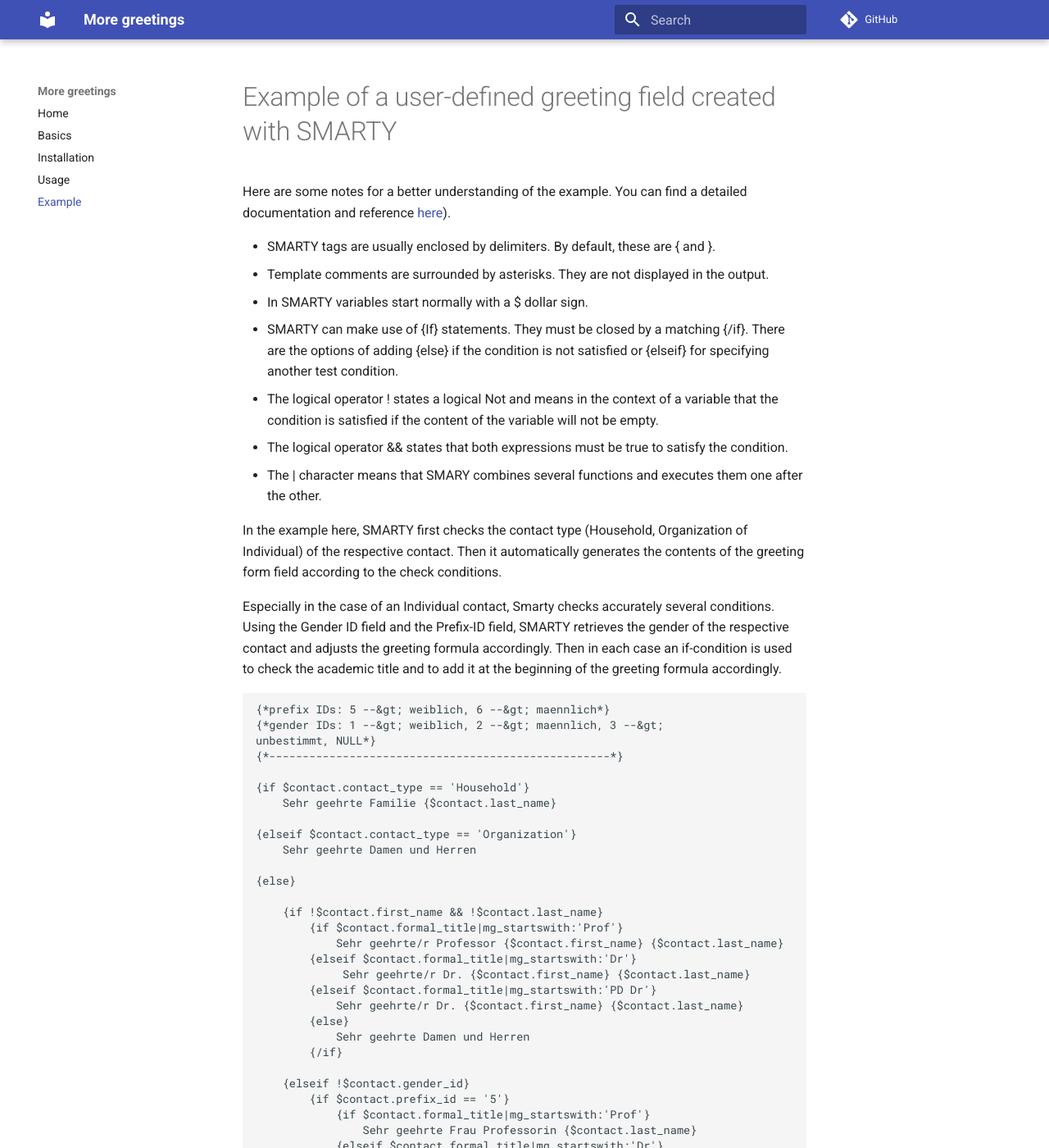
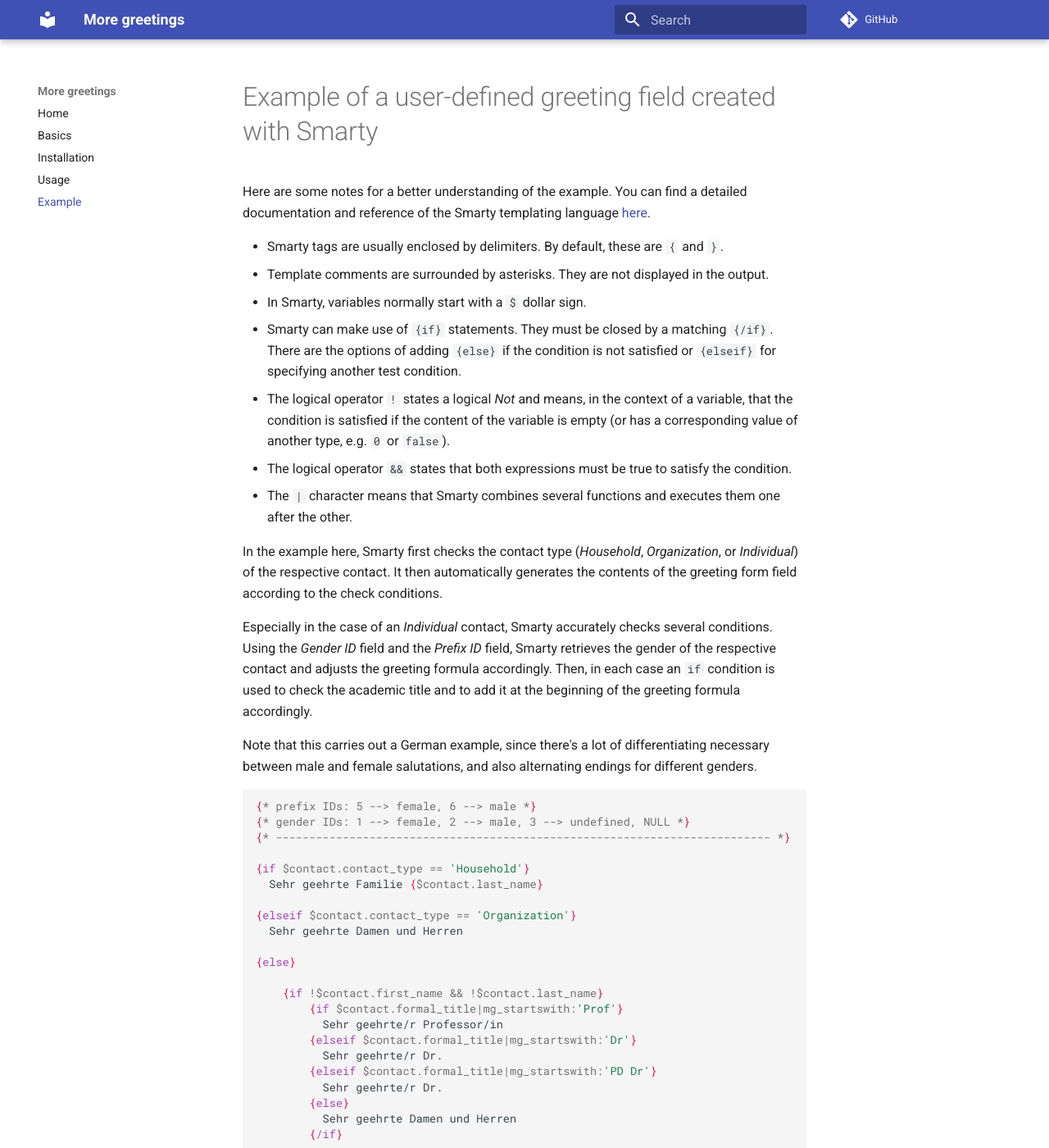
Before and after one commit to systopia/de.systopia.moregreetings, an MkDocs documentation site: the page built from docs/example.md, in a window 1280 px wide and 1400 px high. Shown: the whole window at 82% size. Built offline with MkDocs 1.6.1 and Material for MkDocs 9.7.7, drawn with Linux system fonts in a browser that asks for light colours; comment, search, counter and statistics services are not loaded; some of the changed text lies outside the part shown.

Commit message:
[#25] Formatting and wording of new documentation

````diff
--- a/docs/example.md
+++ b/docs/example.md
@@ -1,118 +1,138 @@
-# Example of a user-defined greeting field created with SMARTY
+# Example of a user-defined greeting field created with Smarty
 
-Here are some notes for a better understanding of the example. You can find a detailed documentation and reference [here](https://www.smarty.net)).
+Here are some notes for a better understanding of the example. You can find a
+detailed documentation and reference of the Smarty templating
+language [here](https://www.smarty.net).
 
-- SMARTY tags are usually enclosed by delimiters. By default, these are { and }.
-- Template comments are surrounded by asterisks. They are not displayed in the output.
-- In SMARTY variables start normally with a $ dollar sign.
-- SMARTY can make use of {If} statements. They must be closed by a matching {/if}. There are the options of adding {else} if the condition is not satisfied or {elseif} for specifying another test condition.
-- The logical operator ! states a logical Not and means in the context of a variable that the condition is satisfied if the content of the variable will not be empty.
-- The logical operator && states that both expressions must be true to satisfy the condition.
-- The | character means that SMARY combines several functions and executes them one after the other.
+- Smarty tags are usually enclosed by delimiters. By default, these are `{`
+  and `}`.
+- Template comments are surrounded by asterisks. They are not displayed in the
+  output.
+- In Smarty, variables normally start with a `$` dollar sign.
+- Smarty can make use of `{if}` statements. They must be closed by a matching
+  `{/if}`. There are the options of adding `{else}` if the condition is not
+  satisfied or `{elseif}` for specifying another test condition.
+- The logical operator `!` states a logical *Not* and means, in the context of a
+  variable, that the condition is satisfied if the content of the variable is
+  empty (or has a corresponding value of another type, e.g. `0` or `false`).
+- The logical operator `&&` states that both expressions must be true to satisfy
+  the condition.
+- The `|` character means that Smarty combines several functions and executes
+  them one after the other.
 
-In the example here, SMARTY first checks the contact type (Household, Organization of Individual) of the respective contact. Then it automatically generates the contents of the greeting form field according to the check conditions.
+In the example here, Smarty first checks the contact type (*Household*,
+*Organization*, or *Individual*) of the respective contact. It then
+automatically generates the contents of the greeting form field according to the
+check conditions.
 
-Especially in the case of an Individual contact, Smarty checks accurately several conditions. Using the Gender ID field and the Prefix-ID field, SMARTY retrieves the gender of the respective contact and adjusts the greeting formula accordingly. Then in each case an if-condition is used to check the academic title and to add it at the beginning of the greeting formula accordingly.
+Especially in the case of an *Individual* contact, Smarty accurately checks
+several conditions. Using the *Gender ID* field and the *Prefix ID* field,
+Smarty retrieves the gender of the respective contact and adjusts the greeting
+formula accordingly. Then, in each case an `if` condition is used to check the
+academic title and to add it at the beginning of the greeting formula
+accordingly.
 
-```
-{*prefix IDs: 5 --&gt; weiblich, 6 --&gt; maennlich*}
-{*gender IDs: 1 --&gt; weiblich, 2 --&gt; maennlich, 3 --&gt;
-unbestimmt, NULL*}
-{*---------------------------------------------------*}
+Note that this carries out a German example, since there's a lot of
+differentiating necessary between male and female salutations, and also
+alternating endings for different genders.
+
+```smarty
+{* prefix IDs: 5 --> female, 6 --> male *}
+{* gender IDs: 1 --> female, 2 --> male, 3 --> undefined, NULL *}
+{* -------------------------------------------------------------------------- *}
 
 {if $contact.contact_type == 'Household'}
-    Sehr geehrte Familie {$contact.last_name}
+  Sehr geehrte Familie {$contact.last_name}
 
 {elseif $contact.contact_type == 'Organization'}
-    Sehr geehrte Damen und Herren
+  Sehr geehrte Damen und Herren
 
 {else}
 
     {if !$contact.first_name && !$contact.last_name}
         {if $contact.formal_title|mg_startswith:'Prof'}
-            Sehr geehrte/r Professor {$contact.first_name} {$contact.last_name}
+          Sehr geehrte/r Professor/in
         {elseif $contact.formal_title|mg_startswith:'Dr'}
-      	     Sehr geehrte/r Dr. {$contact.first_name} {$contact.last_name}
+          Sehr geehrte/r Dr.
         {elseif $contact.formal_title|mg_startswith:'PD Dr'}
-            Sehr geehrte/r Dr. {$contact.first_name} {$contact.last_name}
+          Sehr geehrte/r Dr.
         {else}
-            Sehr geehrte Damen und Herren
+          Sehr geehrte Damen und Herren
         {/if}
 
     {elseif !$contact.gender_id}
         {if $contact.prefix_id == '5'}
             {if $contact.formal_title|mg_startswith:'Prof'}
-                Sehr geehrte Frau Professorin {$contact.last_name}
+              Sehr geehrte Frau Professorin {$contact.last_name}
             {elseif $contact.formal_title|mg_startswith:'Dr'}
-                Sehr geehrte Frau Dr. {$contact.last_name}
+              Sehr geehrte Frau Dr. {$contact.last_name}
             {elseif $contact.formal_title|mg_startswith:'PD Dr'}
-                Sehr geehrte Frau Dr. {$contact.last_name}
+              Sehr geehrte Frau Dr. {$contact.last_name}
             {else}
-               Sehr geehrte Frau {$contact.formal_title} {$contact.last_name}
-        {/if}
-
-	      {elseif $contact.prefix_id == '6'}
-            {if $contact.formal_title|mg_startswith:'Prof'}
-                Sehr geehrter Herr Professor {$contact.last_name}
-            {elseif $contact.formal_title|mg_startswith:'Dr'}
-                Sehr geehrter Herr Dr. {$contact.last_name}
-            {elseif $contact.formal_title|mg_startswith:'PD Dr'}
-                Sehr geehrte Herr Dr. {$contact.last_name}
-            {else}
-                Sehr geehrter Herr {$contact.formal_title} {$contact.last_name}
+              Sehr geehrte Frau {$contact.formal_title} {$contact.last_name}
             {/if}
 
-	      {else}
+        {elseif $contact.prefix_id == '6'}
             {if $contact.formal_title|mg_startswith:'Prof'}
-                Sehr geehrte/r Professor/in {$contact.first_name}
-{$contact.last_name}
+              Sehr geehrter Herr Professor {$contact.last_name}
             {elseif $contact.formal_title|mg_startswith:'Dr'}
-                Sehr geehrte/r Dr. {$contact.first_name} {$contact.last_name}
+              Sehr geehrter Herr Dr. {$contact.last_name}
             {elseif $contact.formal_title|mg_startswith:'PD Dr'}
-                Sehr geehrte/r Dr. {$contact.first_name} {$contact.last_name}
+              Sehr geehrter Herr Dr. {$contact.last_name}
             {else}
-                Sehr geehrte/r {$contact.formal_title} {$contact.first_name}
-{$contact.last_name}
+              Sehr geehrter Herr {$contact.formal_title} {$contact.last_name}
+            {/if}
+
+        {else}
+            {if $contact.formal_title|mg_startswith:'Prof'}
+              Sehr geehrte/r Professor/in {$contact.first_name} {$contact.last_name}
+            {elseif $contact.formal_title|mg_startswith:'Dr'}
+              Sehr geehrte/r Dr. {$contact.first_name} {$contact.last_name}
+            {elseif $contact.formal_title|mg_startswith:'PD Dr'}
+              Sehr geehrte/r Dr. {$contact.first_name} {$contact.last_name}
+            {else}
+              Sehr geehrte/r {$contact.formal_title} {$contact.first_name} {$contact.last_name}
             {/if}
         {/if}
 
     {elseif $contact.gender_id == '1'}
         {if $contact.formal_title|mg_startswith:'Prof'}
-            Sehr geehrte Frau Professorin {$contact.last_name}
+          Sehr geehrte Frau Professorin {$contact.last_name}
         {elseif $contact.formal_title|mg_startswith:'Dr'}
-            Sehr geehrte Frau Dr. {$contact.last_name}
+          Sehr geehrte Frau Dr. {$contact.last_name}
         {elseif $contact.formal_title|mg_startswith:'PD Dr'}
-            Sehr geehrte Frau Dr. {$contact.last_name}
+          Sehr geehrte Frau Dr. {$contact.last_name}
         {else}
-            Sehr geehrte Frau {$contact.formal_title} {$contact.last_name}
+          Sehr geehrte Frau {$contact.formal_title} {$contact.last_name}
         {/if}
 
     {elseif $contact.gender_id == '2'}
         {if $contact.formal_title|mg_startswith:'Prof'}
-            Sehr geehrter Herr Professor {$contact.last_name}
+          Sehr geehrter Herr Professor {$contact.last_name}
         {elseif $contact.formal_title|mg_startswith:'Dr'}
-            Sehr geehrter Herr Dr. {$contact.last_name}
+          Sehr geehrter Herr Dr. {$contact.last_name}
         {elseif $contact.formal_title|mg_startswith:'PD Dr'}
-            Sehr geehrte Herr Dr. {$contact.last_name}
+          Sehr geehrter Herr Dr. {$contact.last_name}
         {else}
-            Sehr geehrter Herr {$contact.formal_title} {$contact.last_name}
+          Sehr geehrter Herr {$contact.formal_title} {$contact.last_name}
         {/if}
 
-{*All other cases*}
     {else}
+        {* All other cases* }
+
         {if $contact.formal_title|mg_startswith:'Prof'}
-            Sehr geehrte/r Professor/in {$contact.first_name}
-{$contact.last_name}
+          Sehr geehrte/r Professor/in {$contact.first_name} {$contact.last_name}
         {elseif $contact.formal_title|mg_startswith:'Dr'}
-            Sehr geehrte/r Dr. {$contact.first_name} {$contact.last_name}
+          Sehr geehrte/r Dr. {$contact.first_name} {$contact.last_name}
         {elseif $contact.formal_title|mg_startswith:'PD Dr'}
-            Sehr geehrte/r Dr. {$contact.first_name} {$contact.last_name}
+          Sehr geehrte/r Dr. {$contact.first_name} {$contact.last_name}
         {else}
-            Sehr geehrte/r {$contact.formal_title} {$contact.first_name}
-{$contact.last_name}
+          Sehr geehrte/r {$contact.formal_title} {$contact.first_name} {$contact.last_name}
         {/if}
     {/if}
 {/if}
 ```
 
-To better understand this greeting form field, the structure of the field has been visually represented here in the form of a graphic: ![graphic](/Images/Example_MoreGreetings.png)
+To better understand this greeting form field, the structure of the field is
+being visually represented here in the form of an
+image: ![graphic](/Images/Example_MoreGreetings.png)
````
Also changed, not shown: docs/basics.md (+20 -5 lines), docs/index.md (+6 -3 lines), docs/usage.md (+23 -14 lines).
